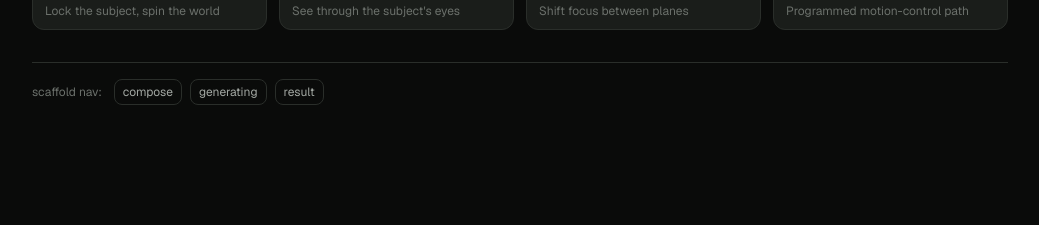
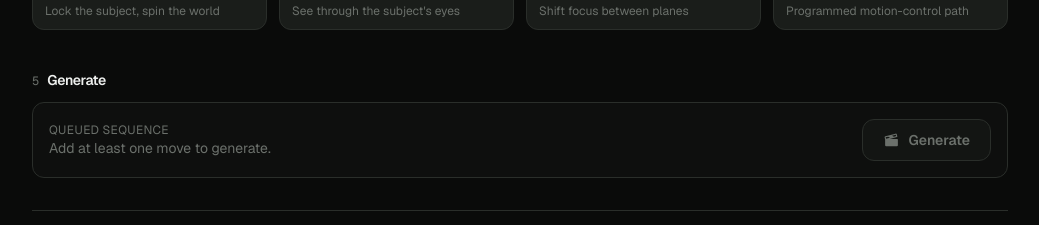
Before and after one commit to kalistalks/8x-application, a Next.js app in the folder higgsfield-rebuild/: page / in a window 1280 px wide. Shown: the part 1316-1541 px from the top of the page, without its empty margins (120-1159 px from the left). Before the commit the page ends 1461 px from the top, so only its background shows below. Built offline with nearby package versions, Linux system fonts and the light colour scheme.

Commit message:
feat(step-6): generate button with move-gating and queued sequence summary

```diff
--- a/higgsfield-rebuild/components/compose.tsx
+++ b/higgsfield-rebuild/components/compose.tsx
@@ -7,6 +7,7 @@ import { ImageUpload } from "@/components/image-upload";
 import { SubjectPrompt } from "@/components/subject-prompt";
 import { Sequence } from "@/components/sequence";
 import { MoveLibrary } from "@/components/move-library";
+import { GenerateBar } from "@/components/generate-bar";
 
 type Props = {
   prompt: string;
@@ -38,6 +39,7 @@ export function Compose({
   onRemoveItem,
   onMoveItem,
   onSetItemSpeed,
+  onGenerate,
 }: Props) {
   return (
     <div className="space-y-10">
@@ -61,9 +63,13 @@ export function Compose({
       <Section
         index="4"
         title="Move library"
-        hint={full ? "sequence full — remove a move to add more" : undefined}
+        hint={full ? "sequence full" : undefined}
       >
         <MoveLibrary onAddMove={onAddMove} full={full} />
+      </Section>
+
+      <Section index="5" title="Generate">
+        <GenerateBar sequence={sequence} onGenerate={onGenerate} />
       </Section>
     </div>
   );
--- /dev/null
+++ b/higgsfield-rebuild/components/generate-bar.tsx
@@ -0,0 +1,52 @@
+"use client";
+
+import { FilmSlate } from "@phosphor-icons/react";
+import type { SequenceItem } from "@/lib/types";
+import { getMoveName } from "@/lib/moves";
+import { cn } from "@/lib/utils";
+
+type Props = {
+  sequence: SequenceItem[];
+  onGenerate: () => void;
+};
+
+/**
+ * Generate action (spec: Compose section 5). Single primary button, disabled
+ * until at least one move is queued (the subject prompt is optional, so gating
+ * is on moves only). Shows a compact text summary of the queued sequence.
+ */
+export function GenerateBar({ sequence, onGenerate }: Props) {
+  const hasMoves = sequence.length > 0;
+  const summary = sequence.map((s) => getMoveName(s.moveId)).join(" → ");
+
+  return (
+    <div className="flex flex-col gap-3 rounded-md border border-line bg-surface/50 p-4 sm:flex-row sm:items-center sm:justify-between">
+      <div className="min-w-0">
+        <p className="text-xs uppercase tracking-wide text-ink-faint">Queued sequence</p>
+        <p className={cn("mt-0.5 truncate text-sm", hasMoves ? "text-ink" : "text-ink-faint")}>
+          {hasMoves ? summary : "Add at least one move to generate."}
+        </p>
+      </div>
+
+      <button
+        type="button"
+        onClick={onGenerate}
+        disabled={!hasMoves}
+        aria-label={
+          hasMoves
+            ? `Generate shot with sequence ${summary}`
+            : "Generate — add at least one move first"
+        }
+        className={cn(
+          "inline-flex shrink-0 items-center justify-center gap-2 rounded-md px-5 py-2.5 text-sm font-semibold transition-colors",
+          hasMoves
+            ? "bg-accent text-accent-ink hover:bg-accent-hover"
+            : "cursor-not-allowed border border-line bg-surface text-ink-faint",
+        )}
+      >
+        <FilmSlate size={17} weight="fill" aria-hidden />
+        Generate
+      </button>
+    </div>
+  );
+}
```
